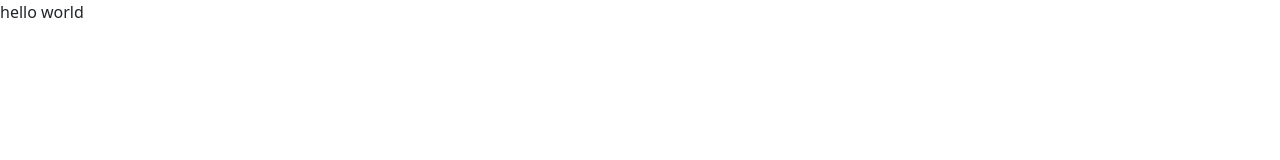
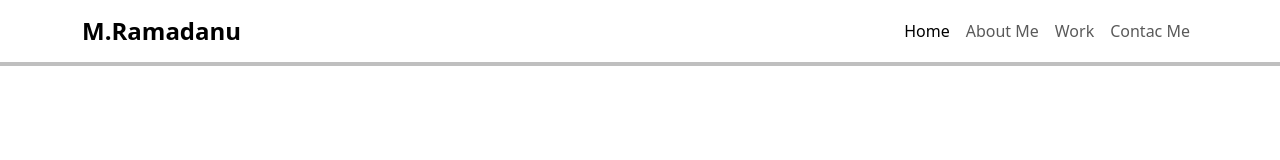
Before and after one commit to RamadanuGIT/portofolio, a plain HTML site: page index.html in a window 1280 px wide. Drawn offline with nearby package versions, Linux system fonts and the light colour scheme.

Commit message:
add navbar

```diff
--- a/index.html
+++ b/index.html
@@ -8,7 +8,30 @@
     <link rel="stylesheet" href="style.css">
 </head>
 <body>
-    hello world
+  <nav class="navbar navbar-expand-lg bg-white">
+    <div class="container">
+      <a class="navbar-brand fs-4 fw-bold" href="#">M.Ramadanu</a>
+      <button class="navbar-toggler" type="button" data-bs-toggle="collapse" data-bs-target="#navbarNav" aria-controls="navbarNav" aria-expanded="false" aria-label="Toggle navigation">
+        <span class="navbar-toggler-icon"></span>
+      </button>
+      <div class="collapse navbar-collapse" id="navbarNav">
+        <ul class="navbar-nav ms-auto">
+          <li class="nav-item">
+            <a class="nav-link active" aria-current="page" href="#">Home</a>
+          </li>
+          <li class="nav-item">
+            <a class="nav-link" href="#">About Me</a>
+          </li>
+          <li class="nav-item">
+            <a class="nav-link" href="#">Work</a>
+          </li>
+          <li class="nav-item">
+            <a class="nav-link" href="#">Contac Me</a>
+          </li>
+        </ul>
+      </div>
+    </div>
+  </nav>
     <script src="https://cdn.jsdelivr.net/npm/@popperjs/core@2.11.8/dist/umd/popper.min.js" integrity="sha384-I7E8VVD/ismYTF4hNIPjVp/Zjvgyol6VFvRkX/vR+Vc4jQkC+hVqc2pM8ODewa9r" crossorigin="anonymous"></script>
     <script src="https://cdn.jsdelivr.net/npm/bootstrap@5.3.3/dist/js/bootstrap.min.js" integrity="sha384-0pUGZvbkm6XF6gxjEnlmuGrJXVbNuzT9qBBavbLwCsOGabYfZo0T0to5eqruptLy" crossorigin="anonymous"></script>
     <script src="https://code.jquery.com/jquery-3.7.1.min.js" integrity="sha256-/JqT3SQfawRcv/BIHPThkBvs0OEvtFFmqPF/lYI/Cxo=" crossorigin="anonymous"></script>
--- a/style.css
+++ b/style.css
@@ -0,0 +1,7 @@
+* {
+
+}
+
+.navbar {
+    box-shadow: 0 0 0 4px rgba(0, 0, 0, 0.25);
+}
```
Also changed, not shown: bahan/OIP.jpeg (added).
